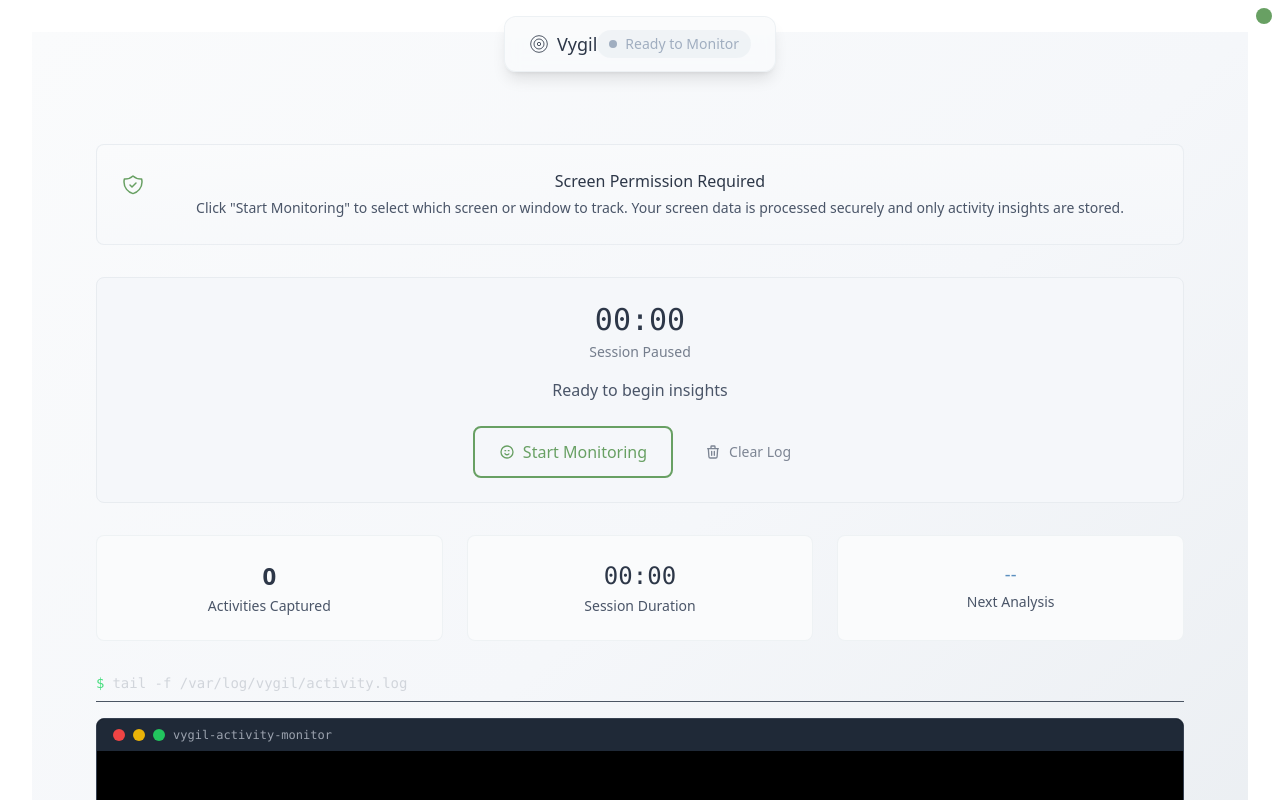
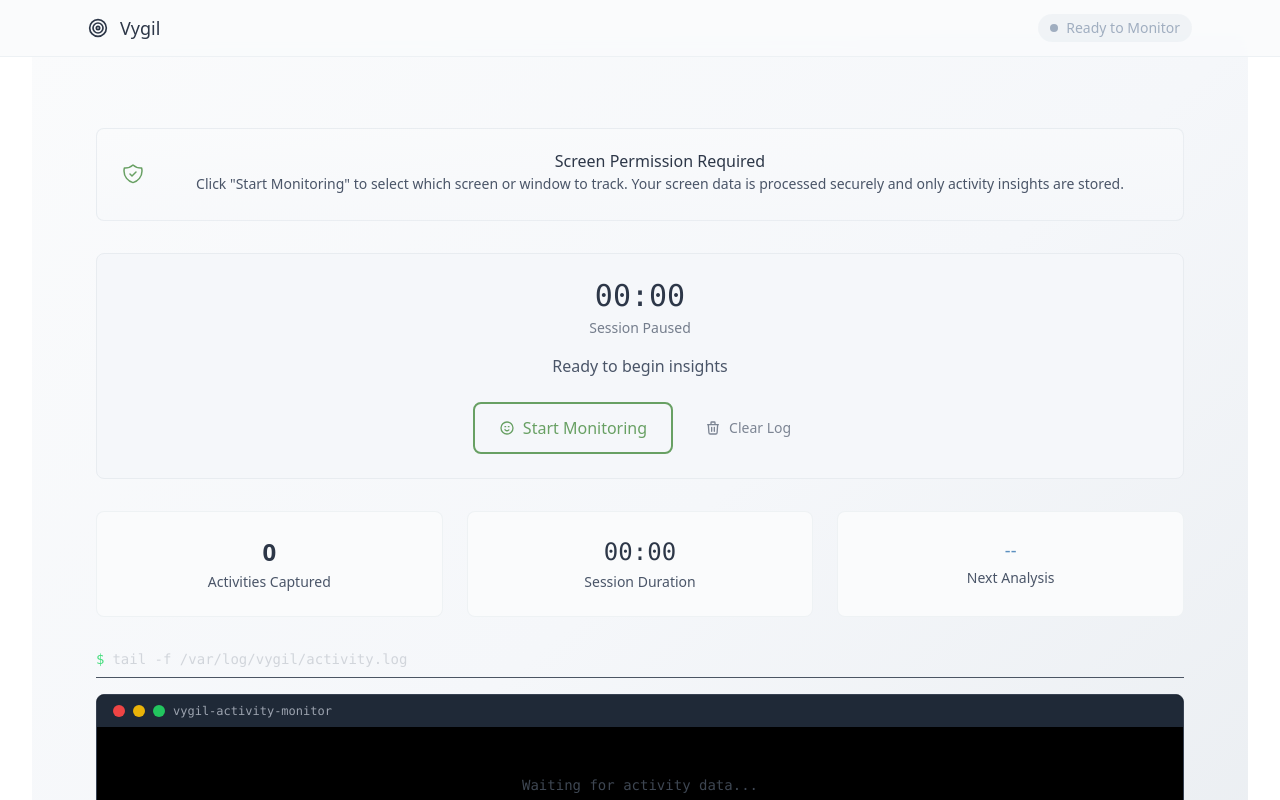
Before and after one commit to harmanpunn/vygil-ai, a React (Vite) app in the folder frontend/: page / in a window 1280 px wide. Shown: the top 800 px of the page. Built offline with nearby package versions, Linux system fonts and the light colour scheme.

Commit message:
Cosmetic UI fixes

```diff
--- a/frontend/src/App.jsx
+++ b/frontend/src/App.jsx
@@ -8,14 +8,11 @@
 
   return (
     <div className="min-h-screen bg-gradient-to-br from-primary-ghost via-primary-whisper to-primary-neutral">
-      {/* Debug: Test if custom colors work */}
-      <div className="w-4 h-4 bg-accents-sage fixed top-2 right-2 rounded-full"></div>
-
-      {/* Floating Header */}
+      {/* Fixed Header */}
       <Header status={monitoringStatus} />
 
       {/* Main Content */}
-      <div className="max-w-6xl mx-auto px-4 md:px-6 lg:px-8 pt-20 pb-16">
+      <div className="max-w-6xl mx-auto px-4 md:px-6 lg:px-8 pt-16 pb-16">
         <ActivityTracker onStatusChange={setMonitoringStatus} />
       </div>
     </div>
--- a/frontend/src/components/Header.jsx
+++ b/frontend/src/components/Header.jsx
@@ -33,35 +33,35 @@
   const statusConfig = getStatusConfig(status)
 
   return (
-    <header className="fixed top-4 left-1/2 transform -translate-x-1/2 z-50">
+    <header className="fixed top-0 left-0 right-0 z-50 bg-primary-ghost/85 backdrop-blur border-b border-primary-slate/30">
       <div
-        className="bg-primary-ghost/85 backdrop-blur border border-primary-slate/30
-                   h-14 px-6 rounded-xl shadow-lg
+        className="max-w-6xl mx-auto px-6 h-14
                    flex items-center justify-between
-                   max-w-xl w-full mx-auto
-                   transition-all duration-200 ease-out
-                   hover:shadow-xl hover:-translate-y-0.5"
+                   transition-all duration-200 ease-out"
       >
-        {/* Logo */}
-        <div className="flex items-center space-x-2">
+        {/* Logo - Left Side */}
+        <div className="flex items-center space-x-3">
           {/* Target Icon */}
           <svg
-            className="w-5 h-5 text-primary-obsidian"
+            className="w-5 h-5 text-primary-obsidian flex-shrink-0"
             viewBox="0 0 24 24"
             fill="none"
             stroke="currentColor"
+            strokeWidth="2"
+            strokeLinecap="round"
+            strokeLinejoin="round"
           >
             <circle cx="12" cy="12" r="10"/>
             <circle cx="12" cy="12" r="6"/>
             <circle cx="12" cy="12" r="2"/>
           </svg>
 
-          <h1 className="text-lg font-medium text-primary-obsidian">
+          <h1 className="text-lg font-medium text-primary-obsidian leading-none">
             Vygil
           </h1>
         </div>
 
-        {/* Status Badge */}
+        {/* Status Badge - Right Side */}
         <div
           className={`flex items-center space-x-2 px-3 py-1 rounded-full
                      ${statusConfig.bgColor} ${statusConfig.textColor}
--- a/frontend/src/components/PermissionNotification.jsx
+++ b/frontend/src/components/PermissionNotification.jsx
@@ -4,11 +4,11 @@
                    border border-primary-slate/40 rounded-lg p-6 mb-8
                    transition-all duration-200 ease-out
                    hover:shadow-lg hover:bg-gradient-to-br hover:from-primary-whisper hover:to-primary-neutral">
-      <div className="flex items-start space-x-4">
+      <div className="flex items-center space-x-4">
         {/* Shield Icon */}
         <div className="flex-shrink-0">
           <svg
-            className="w-6 h-6 text-accents-sage mt-1"
+            className="w-6 h-6 text-accents-sage"
             fill="none"
             viewBox="0 0 24 24"
             stroke="currentColor"
@@ -23,7 +23,7 @@
         </div>
 
         <div className="flex-1">
-          <h3 className="text-base font-medium text-primary-obsidian mb-1">
+          <h3 className="text-base font-medium text-primary-obsidian mb-1 leading-none">
             Screen Permission Required
           </h3>
           <p className="text-sm font-normal text-primary-charcoal leading-relaxed">
```
